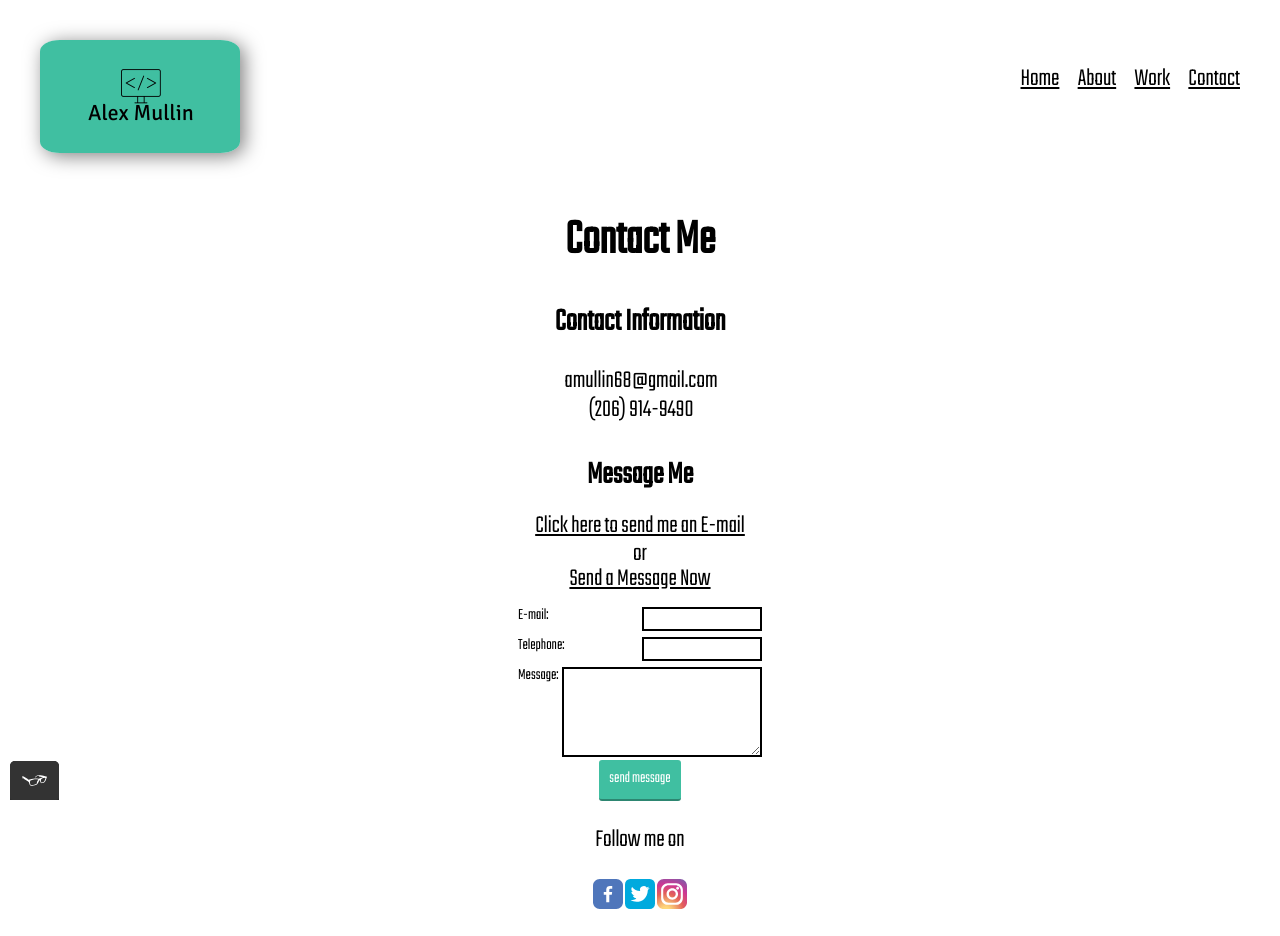
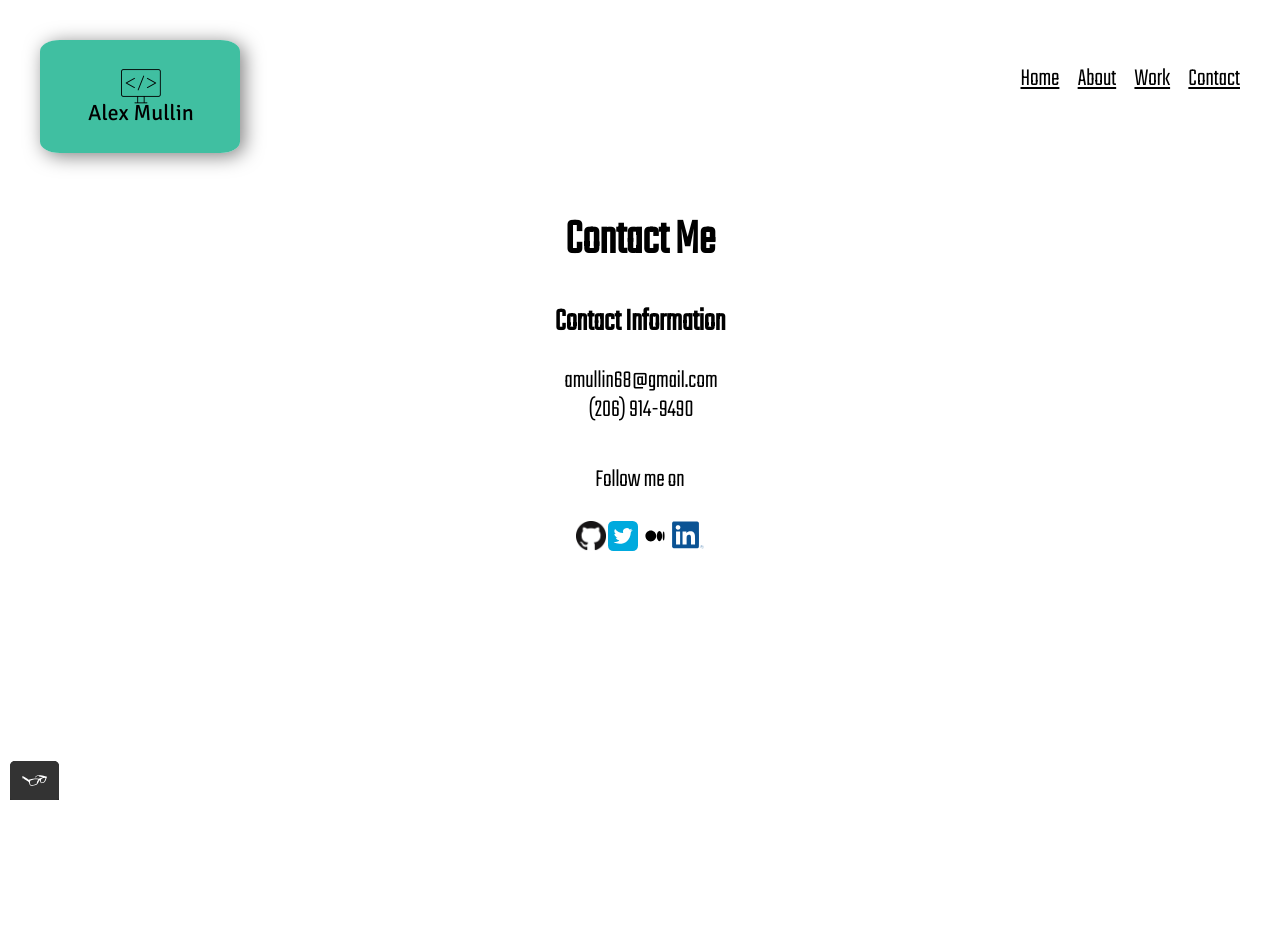
Before and after one commit to aemullin/Portfolio-website, a plain HTML site: page contact.html in a window 1280 px wide. After the commit the page ends 800 px from the top, so only its background shows below. Drawn offline with nearby package versions, Linux system fonts and the light colour scheme.

Commit message:
updates to layout

```diff
--- a/contact.html
+++ b/contact.html
@@ -38,39 +38,13 @@
         <li><a href="tel:+12069149490" aria-label="Two Zero Six Nine One Four Nine Four Nine Zero" class="phone">(206) 914-9490</a></li>
       </ul>
     </div>
-    <div>
-      <h3 class="messageme">Message Me</h3>
-      <div class="messageme1">
-        <a href="mailto:amullin68@gmail.com" class="emailme">Click here to send me an E-mail</a>
-        <p>or</p>
-        <p class="messagehead">Send a Message Now</p>
-      </div>
-      <div class="contact2">
-        <form action="#" method="post" id="contact-form" class="contactform">
-          <div class="contactme">
-            <label class="standard-label" for="contact-email">E-mail: </label>
-            <input type="email"  id="contact-email" required>
-          </div>
-          <div class="contactme">
-            <label class="standard-label" for="contact-telephone">Telephone: </label>
-            <input type="tel" id="contact-telephone">
-          </div>
-          <div class="contactme">
-            <label class="standard-label" for="contact-message">Message: </label>
-            <textarea id="contact-message" required maxlength="240"></textarea>
-          </div>
-          <div class="contactsend">
-            <input class="send" type="submit" value="send message">
-          </div>
-        </form>
-      </div>
-    </div>
     <footer class="pagefooter">
       <p>Follow me on</p>
       <div class="socialmedia">
-        <a href="https://facebook.com"><img height="30" width="30" src="svg/facebook_logo.svg" alt=facebook></a>
-        <a href="https://twitter.com"><img height="30" width="30" src="svg/twitter_logo.svg" alt="twitter"></a>
-        <a href="https://instagram.com"><img height="30" width="30" src="svg/instagram_logo.svg" alt="instagram"></a>
+        <a href="https://github.com/aemullin"><img height="30" width="30" src="img/github_logo.png" alt="github"></a>
+        <a href="https://twitter.com/aemullin1"><img height="30" width="30" src="svg/twitter_logo.svg" alt="twitter"></a>
+        <a href="https://medium.com/@aemullin"><img height="30" width="30" src="svg/medium_logo.svg" alt="medium"></a>
+        <a href="https://www.linkedin.com/in/alexander-mullin-b8b60013a/"><img height="32" width="32" src="svg/linkedin_logo.svg" alt="linkedin"></a>
       </div>
     </footer>
     <script src="js/tota11y.min.js"></script>
--- a/css/style.production.css
+++ b/css/style.production.css
@@ -252,6 +252,12 @@ ul {
   grid-row: 2/4;
 }
 
+.work-img{
+  display: block;
+  margin-left: auto;
+  margin-right: auto;
+}
+
 @media all and (min-width: 1px) and (max-width: 500px) {
   .grid {
     -ms-grid-columns: 1fr;
@@ -259,6 +265,9 @@ ul {
     grid-gap: 10px;
   }
 
+  .work-container{
+    display: block;
+  }
   .griditm:last-child {
     grid-column: auto/auto;
     grid-row: auto/auto;
@@ -288,6 +297,10 @@ ul {
     -ms-grid-columns: 1fr 10px 1fr;
     grid-template-columns: 1fr 1fr;
     grid-gap: 10px;
+  }
+
+  .work-container{
+    display: block;
   }
 
   .griditm:last-child {
```
Also changed, not shown: about.html (+9 -9 lines), css/styles.css (+14 -0 lines), index.html (+4 -3 lines), work.html (+10 -11 lines), img/github_logo.png (added), svg/linkedin_logo.svg (added), svg/medium_logo.svg (added).
